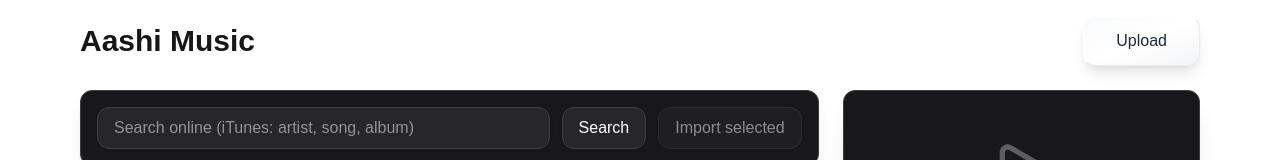
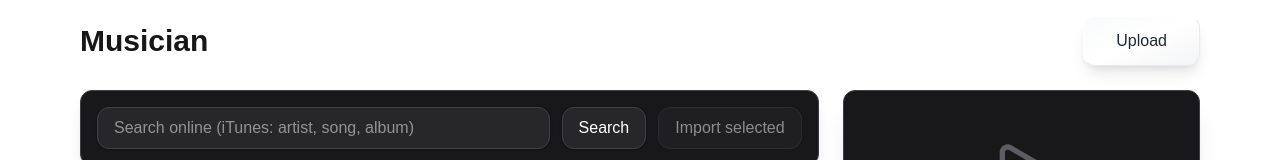
Before and after one commit to prasanna-san/musician, a Next.js app: page / in a window 1280 px wide. Shown: the top 160 px of the page. Built offline with nearby package versions, Linux system fonts and the light colour scheme.

Commit message:
header change

```diff
--- a/app/components/HeaderUpload.tsx
+++ b/app/components/HeaderUpload.tsx
@@ -11,7 +11,7 @@
 
   return (
     <div className="flex items-center justify-between mb-6">
-      <h1 className="text-3xl font-bold text-primary">Aashi Music</h1>
+      <h1 className="text-3xl font-bold text-primary">Musician</h1>
       <div className="flex items-center gap-2">
         <input
           ref={fileInputRef}
```
